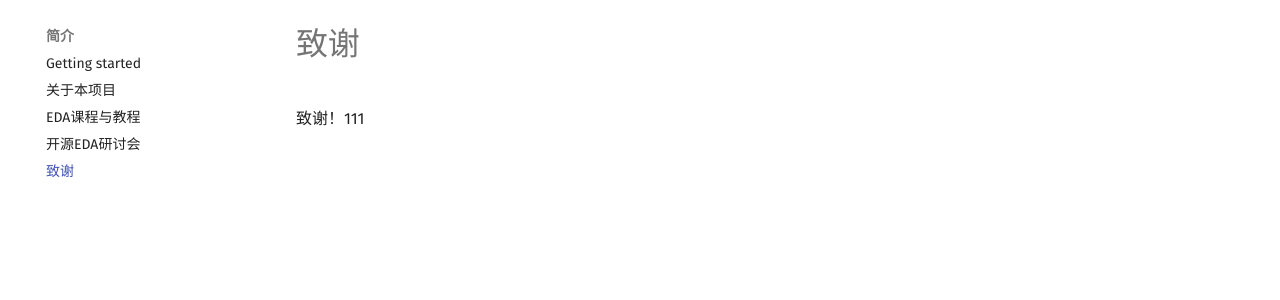
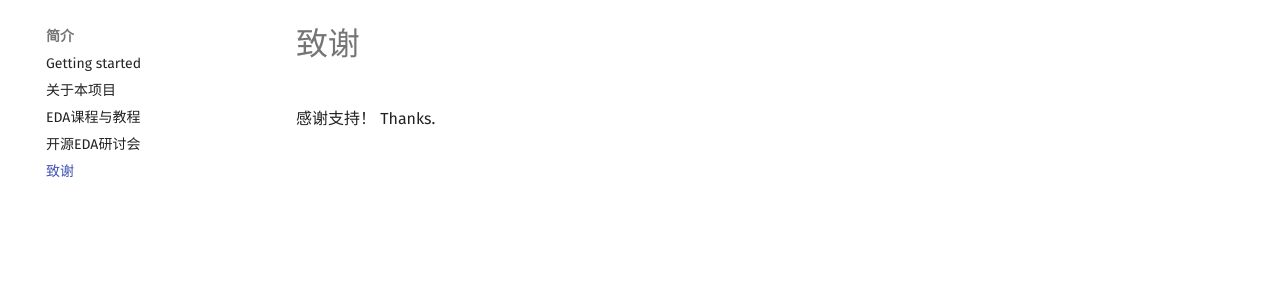
Before and after one commit to daitoto/EDA-wiki, an MkDocs documentation site: the page built from docs/intro/thanks.md, in a window 1280 px wide. Shown: the part 123-423 px from the top of the page. Built offline with MkDocs 1.6.1 and Material for MkDocs 9.7.7, drawn with Linux system fonts in a browser that asks for light colours; comment, search, counter and statistics services are not loaded.

Commit message:
update thanks.md

```diff
--- a/docs/intro/thanks.md
+++ b/docs/intro/thanks.md
@@ -1 +1,2 @@
-致谢！111
+感谢支持！
+Thanks.
```
